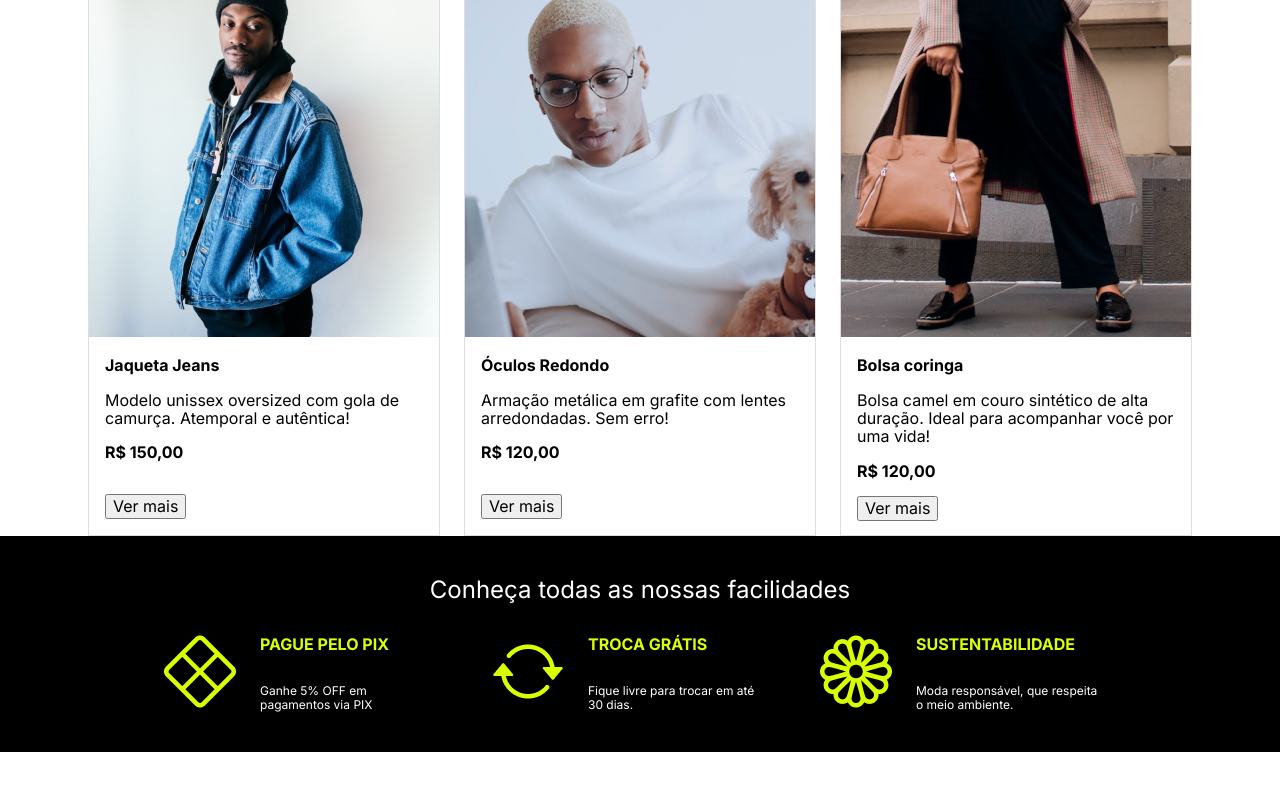
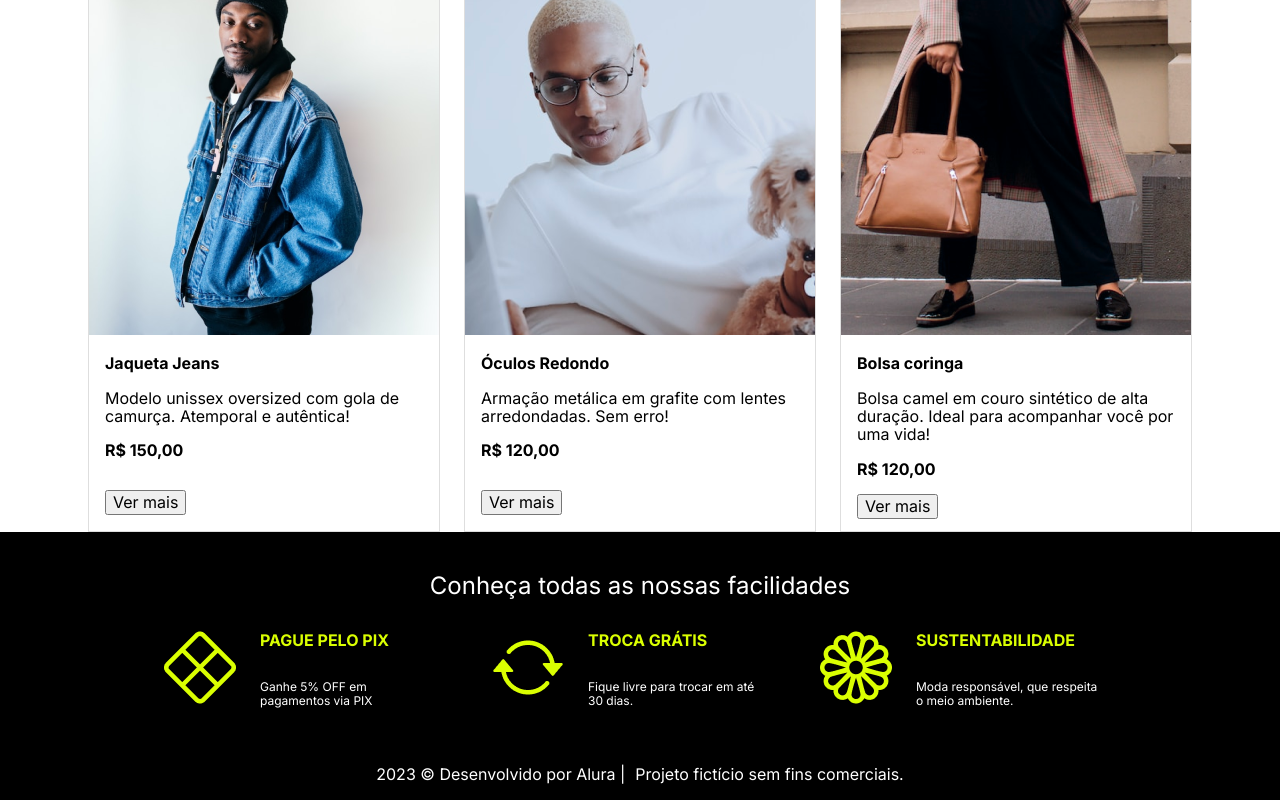
Before and after one commit to Jrm1992/e-commerce-angular, an Angular app: page / in a window 1280 px wide. Shown: the part 1573-2373 px from the top of the page. Before the commit the page ends 2325 px from the top, so only its background shows below. Built offline with nearby package versions, Linux system fonts and the light colour scheme.

Commit message:
created footer component

```diff
--- a/src/app/app.component.html
+++ b/src/app/app.component.html
@@ -3,3 +3,4 @@
 <app-search-for-category />
 <app-products />
 <app-facilities />
+<app-footer />
--- a/src/app/app.module.ts
+++ b/src/app/app.module.ts
@@ -12,6 +12,7 @@ import { CategoryCardComponent } from './components/search-for-category/category
 import { ProductsComponent } from './components/products/products.component';
 import { ProductCardComponent } from './components/products/product-card/product-card.component';
 import { FacilitiesComponent } from './components/facilities/facilities.component';
+import { FooterComponent } from './components/footer/footer.component';
 
 @NgModule({
   declarations: [
@@ -24,6 +25,7 @@ import { FacilitiesComponent } from './components/facilities/facilities.componen
     ProductsComponent,
     ProductCardComponent,
     FacilitiesComponent,
+    FooterComponent,
   ],
   imports: [BrowserModule, AppRoutingModule, HttpClientModule],
   providers: [],
--- /dev/null
+++ b/src/app/components/footer/footer.component.html
@@ -0,0 +1,4 @@
+<footer class="footer-container">
+  <span>2023 © Desenvolvido por Alura |</span>
+  <span>Projeto fictício sem fins comerciais.</span>
+</footer>
--- /dev/null
+++ b/src/app/components/footer/footer.component.scss
@@ -0,0 +1,15 @@
+.footer-container {
+  display: flex;
+  max-width: 1440px;
+  margin: auto;
+  padding: 17px 23px;
+  justify-content: center;
+  gap: 10px;
+  background-color: black;
+  color: white;
+
+  @media (max-width: 425px ) {
+    flex-direction: column;
+    align-items: center;
+  }
+}
--- a/src/styles.scss
+++ b/src/styles.scss
@@ -19,4 +19,5 @@
 
 * {
   font-family: 'Inter', sans-serif;
+  box-sizing: border-box;
 }
```
Also changed, not shown: src/app/components/footer/footer.component.ts (added, +10 -0 lines), 1 other file (tests, documents, lock files or other folders).
